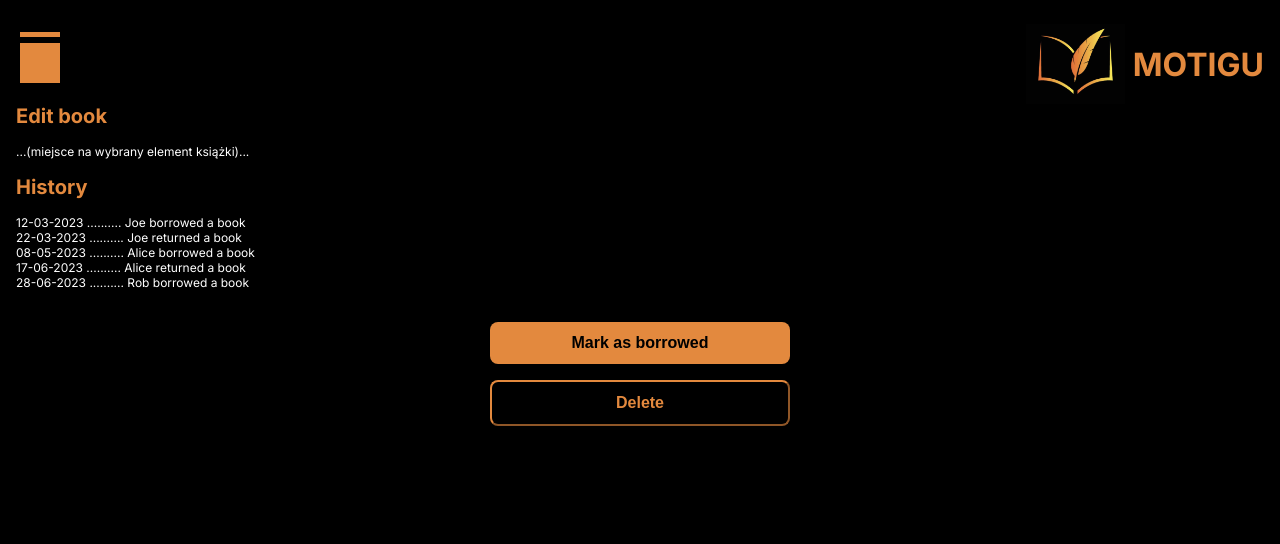
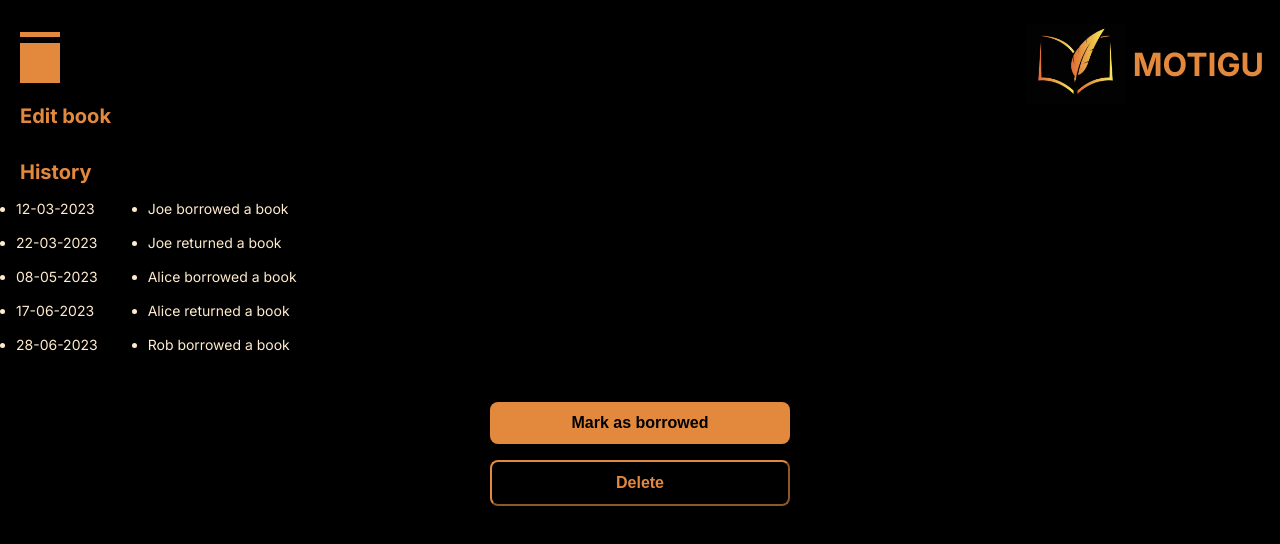
Before and after one commit to KubaC701/library-webiste, a React (Vite) app: page /manage-books/1 in a window 1280 px wide. Shown: the top 544 px of the page. Built offline with nearby package versions, Linux system fonts and the light colour scheme; sample sign-in values are in the browser's storage.

Commit message:
EditBookHistory was edited: lists edit-book-history_dates and edit-book-history_names were added

```diff
--- a/src/components/EditBook/EditBookAction.jsx
+++ b/src/components/EditBook/EditBookAction.jsx
@@ -1,19 +1,13 @@
 const EditBookAction = () => {
   return (
-    <main>
     <div className="edit-book-action_container">
       <button type="button" className="edit-book-action_borrowed">
         Mark as borrowed
       </button>
-        <button
-          type="button-delete"
-          className="edit-book-action_delete"
-          style={{ color: '--color-primary' }}
-        >
+      <button type="button-delete" className="edit-book-action_delete">
         Delete
       </button>
     </div>
-    </main>
   );
 };
 
--- a/src/components/EditBook/EditBookEdition.jsx
+++ b/src/components/EditBook/EditBookEdition.jsx
@@ -5,7 +5,7 @@ const EditBookEdition = () => {
         <div>
           <h1 className="edit-book-edition_h1">Edit book</h1>
         </div>
-        <p>...(miejsce na wybrany element książki)... </p>
+        <form></form>
       </div>
     </main>
   );
--- a/src/components/EditBook/EditBookHistory.jsx
+++ b/src/components/EditBook/EditBookHistory.jsx
@@ -1,19 +1,26 @@
 const EditBookHistory = () => {
   return (
-    <main>
-      <div className="edit-book-history_container">
-        <div>
-          <h2 className="edit-book-history_h2">History</h2>
-        </div>
-        <p>
-          12-03-2023 .......... Joe borrowed a book <br />
-          22-03-2023 .......... Joe returned a book <br />
-          08-05-2023 .......... Alice borrowed a book <br />
-          17-06-2023 .......... Alice returned a book <br />
-          28-06-2023 .......... Rob borrowed a book <br />
-        </p>
+    <div className="edit-book-history_container">
+      <div>
+        <h2 className="edit-book-history_h2">History</h2>
       </div>
-    </main>
+      <div className="edit-book-history_info">
+        <ul className="edit-book-history_dates">
+          <li> 12-03-2023 </li> <br />
+          <li> 22-03-2023 </li> <br />
+          <li> 08-05-2023 </li> <br />
+          <li> 17-06-2023 </li> <br />
+          <li> 28-06-2023 </li> <br />
+        </ul>
+        <ul className="edit-book-history_names">
+          <li> Joe borrowed a book</li> <br />
+          <li> Joe returned a book</li> <br />
+          <li> Alice borrowed a book</li> <br />
+          <li> Alice returned a book</li> <br />
+          <li> Rob borrowed a book</li> <br />
+        </ul>
+      </div>
+    </div>
   );
 };
 
--- a/src/components/EditBook/edit-book.css
+++ b/src/components/EditBook/edit-book.css
@@ -4,21 +4,10 @@
 }
 
 .edit-book-edition_h1 {
+  margin-left: 4px;
   font-size: 20px;
   margin-bottom: 16px;
   color: var(--color-primary);
-}
-
-.edit-book-history_container {
-  padding: 16px 0;
-  display: flex;
-  flex-direction: column;
-}
-
-.edit-book-history_h2 {
-  font-size: 20px;
-  color: var(--color-primary);
-  margin-bottom: 16px;
 }
 
 .edit-book-action_container {
@@ -55,3 +44,33 @@
   font-weight: 700;
   align-self: center;
 }
+
+.edit-book-history_container {
+  padding: 16px 0;
+  display: flex;
+  flex-direction: column;
+}
+
+.edit-book-history_h2 {
+  margin-left: 4px;
+  font-size: 20px;
+  color: var(--color-primary);
+  margin-bottom: 16px;
+}
+
+.edit-book-history_info {
+  display: flex;
+  flex-direction: row;
+  gap: 50px;
+}
+
+.edit-book-history_dates {
+  font-size: 14px;
+  color: blanchedalmond;
+  justify-self: flex-start;
+}
+
+.edit-book-history_names {
+  font-size: 14px;
+  color: blanchedalmond;
+}
```
Lines whose indentation alone changed are shown as unchanged.
